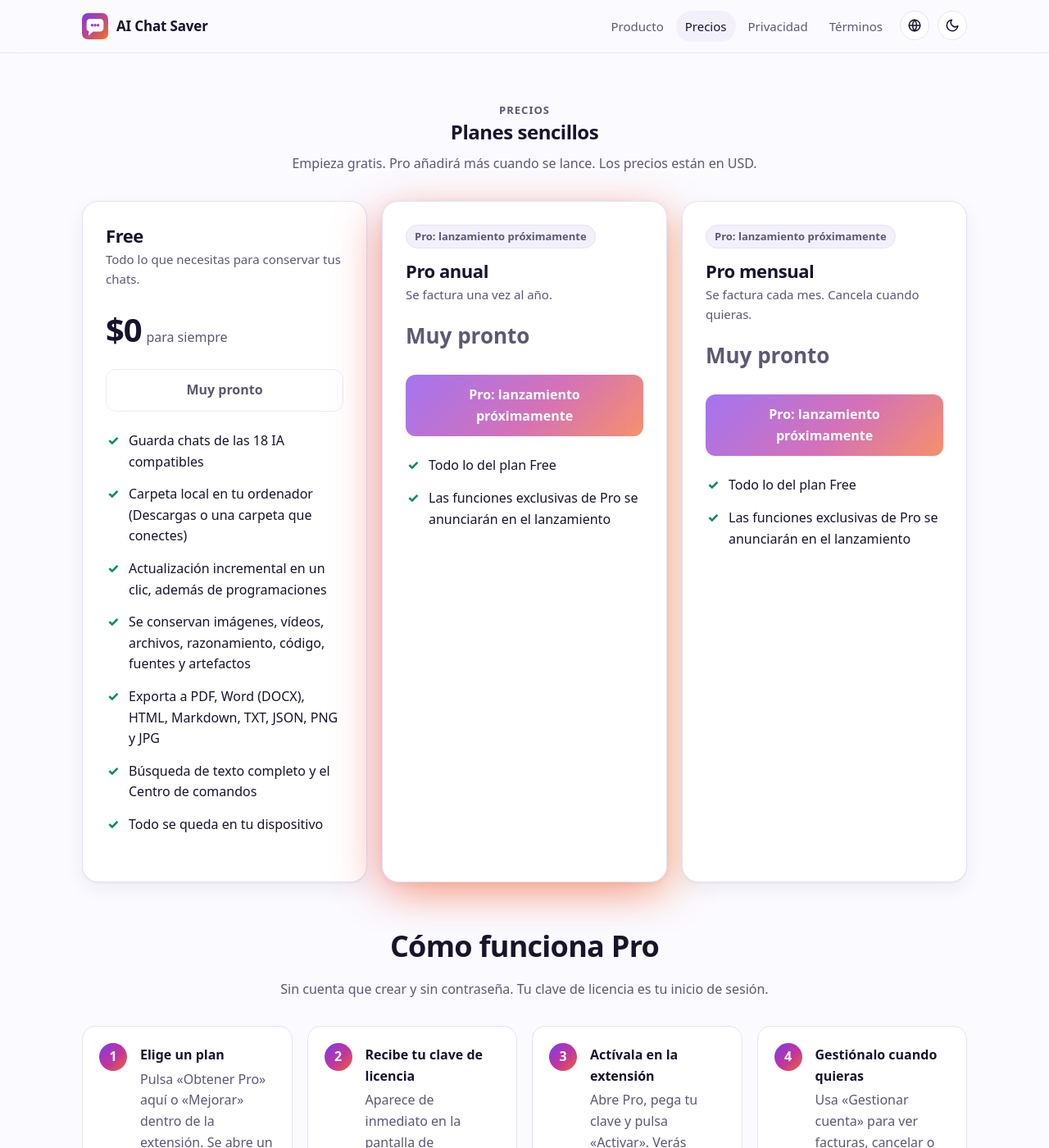
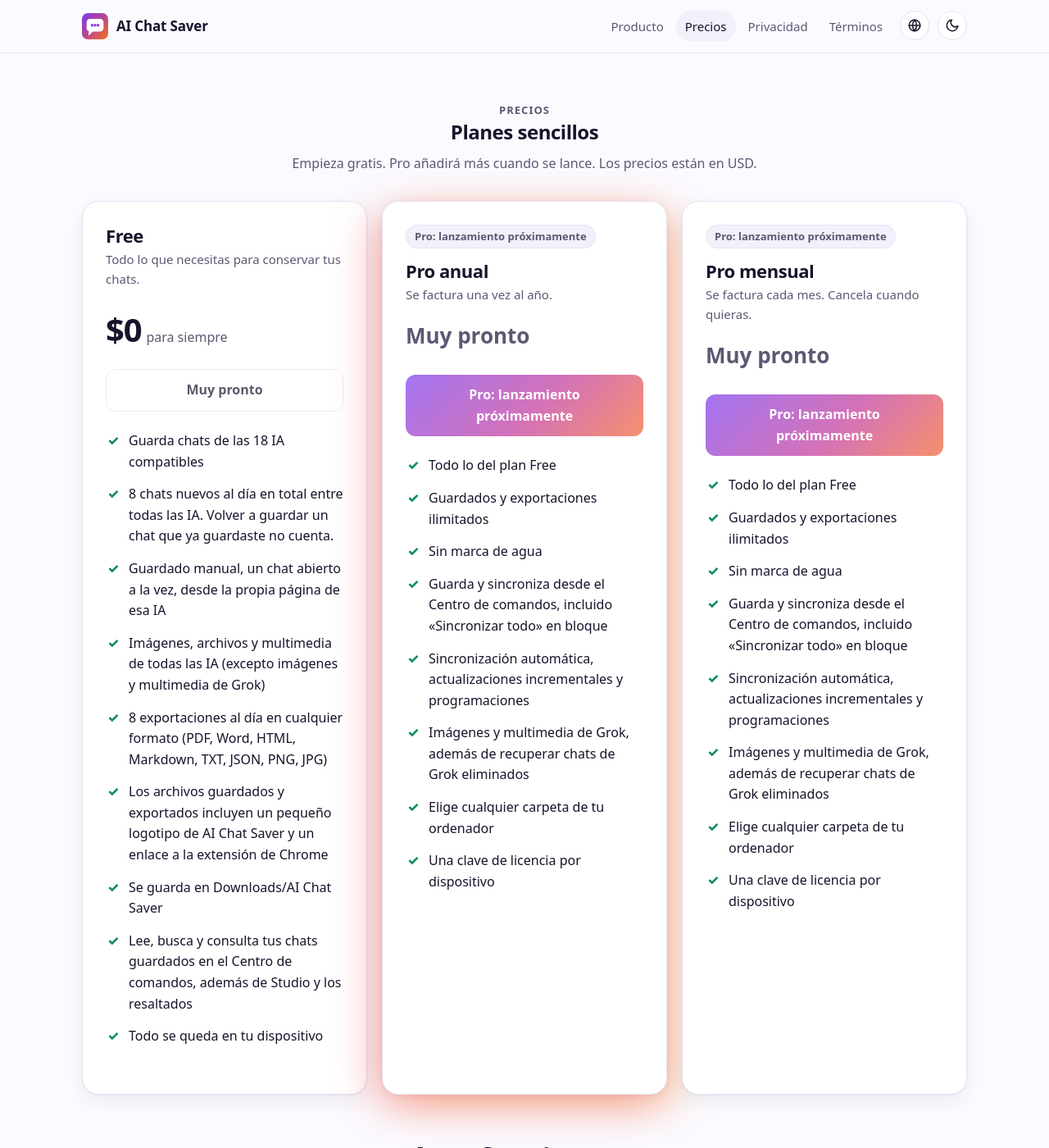
Before and after one commit to aichatsaver/aichatsaver.github.io, a Jekyll site: the page built from es/pricing.html, in a window 1280 px wide and 1400 px high. Shown: the whole window at 82% size. Built offline with Jekyll 4.4.1, drawn with Linux system fonts in a browser that asks for light colours.

Commit message:
Pricing: finalized Free/Pro feature lists (es)

```diff
--- a/_data/i18n/es.yml
+++ b/_data/i18n/es.yml
@@ -32,16 +32,24 @@
   description: AI Chat Saver es una extensión del navegador que guarda tus chats de 18 asistentes de IA en una carpeta local, con actualizaciones en un clic, búsqueda y exportaciones con el aspecto de los sitios originales.
   pro_status: 'Pro: lanzamiento próximamente'
   free_features:
-  - Guarda chats de las 18 IA compatibles
-  - Carpeta local en tu ordenador (Descargas o una carpeta que conectes)
-  - Actualización incremental en un clic, además de programaciones
-  - Se conservan imágenes, vídeos, archivos, razonamiento, código, fuentes y artefactos
-  - Exporta a PDF, Word (DOCX), HTML, Markdown, TXT, JSON, PNG y JPG
-  - Búsqueda de texto completo y el Centro de comandos
-  - Todo se queda en tu dispositivo
+  - "Guarda chats de las 18 IA compatibles"
+  - "8 chats nuevos al día en total entre todas las IA. Volver a guardar un chat que ya guardaste no cuenta."
+  - "Guardado manual, un chat abierto a la vez, desde la propia página de esa IA"
+  - "Imágenes, archivos y multimedia de todas las IA (excepto imágenes y multimedia de Grok)"
+  - "8 exportaciones al día en cualquier formato (PDF, Word, HTML, Markdown, TXT, JSON, PNG, JPG)"
+  - "Los archivos guardados y exportados incluyen un pequeño logotipo de AI Chat Saver y un enlace a la extensión de Chrome"
+  - "Se guarda en Downloads/AI Chat Saver"
+  - "Lee, busca y consulta tus chats guardados en el Centro de comandos, además de Studio y los resaltados"
+  - "Todo se queda en tu dispositivo"
   pro_features:
-  - Todo lo del plan Free
-  - Las funciones exclusivas de Pro se anunciarán en el lanzamiento
+  - "Todo lo del plan Free"
+  - "Guardados y exportaciones ilimitados"
+  - "Sin marca de agua"
+  - "Guarda y sincroniza desde el Centro de comandos, incluido «Sincronizar todo» en bloque"
+  - "Sincronización automática, actualizaciones incrementales y programaciones"
+  - "Imágenes y multimedia de Grok, además de recuperar chats de Grok eliminados"
+  - "Elige cualquier carpeta de tu ordenador"
+  - "Una clave de licencia por dispositivo"
 home:
   title: Producto
   logo_alt: Logotipo de %name%
@@ -92,7 +100,7 @@
   - q: ¿Necesito una cuenta?
     a: No. %name% usa las sesiones que ya tienes en cada sitio de IA. Pro usa una clave de licencia de nuestro socio de pagos, Freemius. Pégala una vez en la extensión y ya tendrás la sesión iniciada.
   - q: ¿Dónde se guardan mis chats?
-    a: En Downloads/AI Chat Saver en tu ordenador (una carpeta por IA), o en una carpeta que conectes. También se guarda una copia en el almacenamiento local de tu navegador para que la búsqueda sea instantánea.
+    a: "En Downloads/AI Chat Saver en tu ordenador (una carpeta por IA). Con Pro puedes elegir cualquier carpeta de tu ordenador. También se guarda una copia en el almacenamiento local de tu navegador para que la búsqueda sea instantánea."
   - q: ¿Qué pasa si un sitio de IA cambia?
     a: Después de cada sincronización, la extensión comprueba todas las IA. Si un sitio ha cambiado y el guardado deja de funcionar, recibes una notificación y un aviso, y una ejecución fallida nunca sobrescribe un chat guardado correctamente.
   - q: ¿Es gratis?
```
